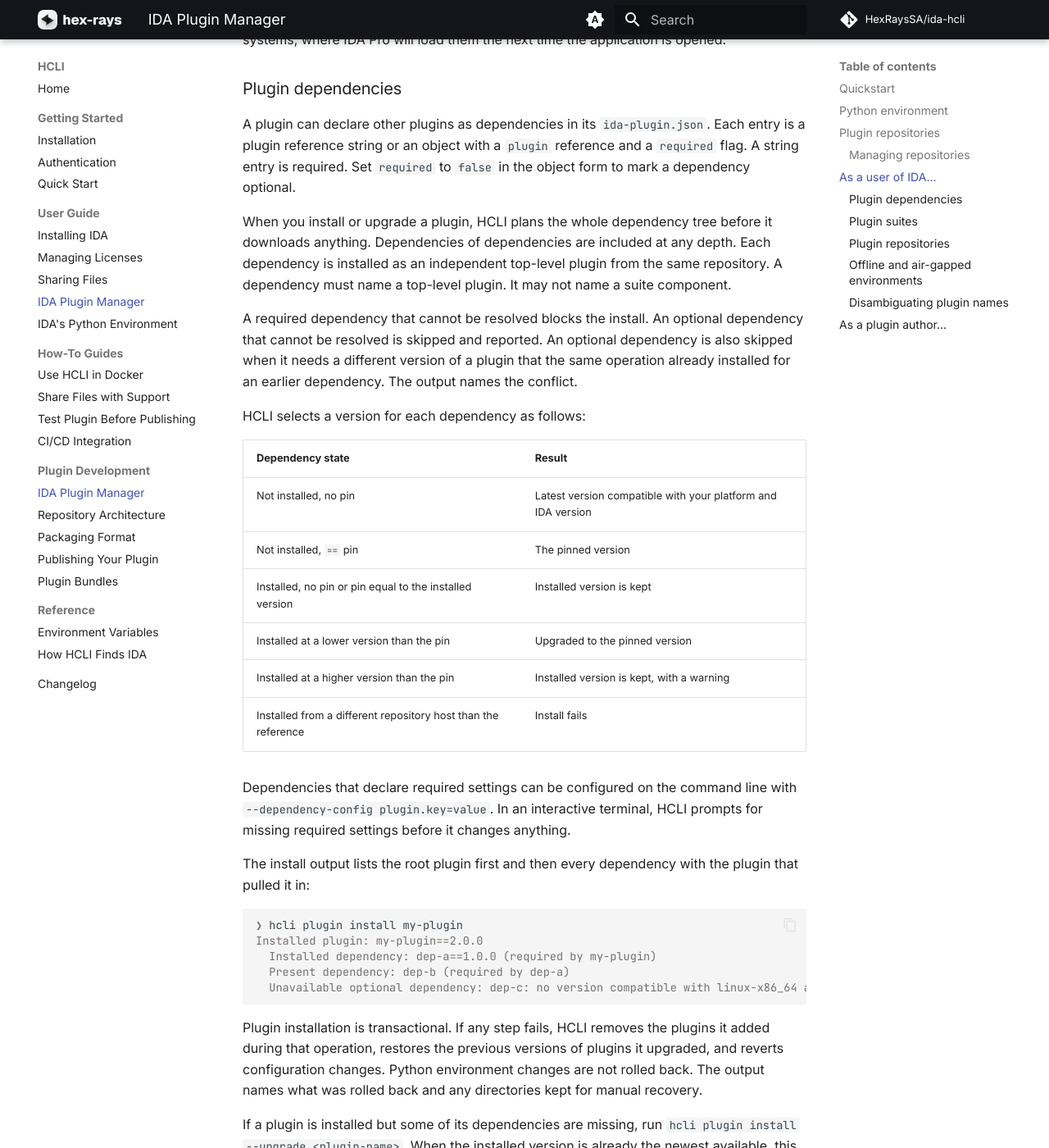
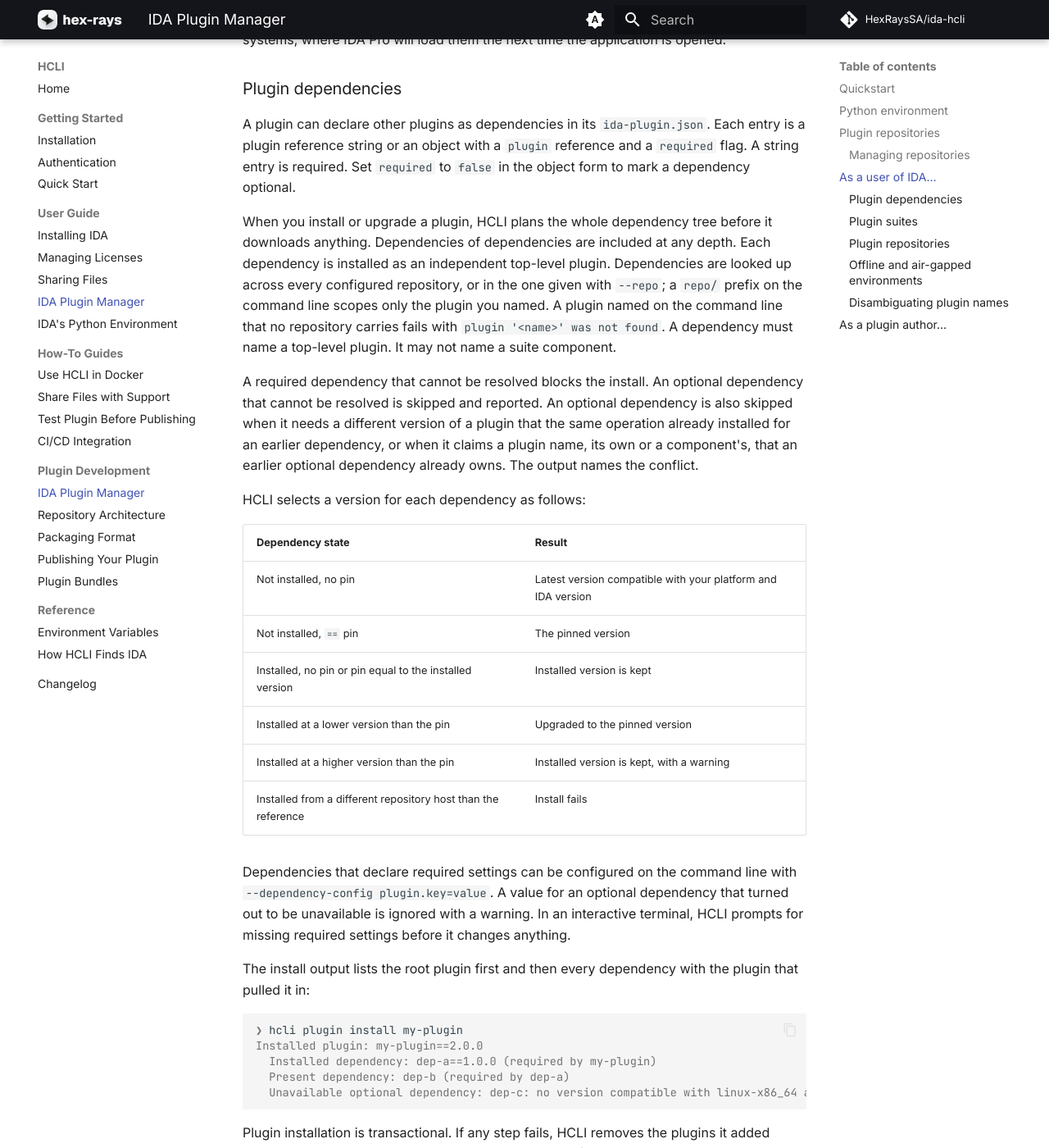
Before and after one commit to HexRaysSA/ida-hcli, an MkDocs documentation site: the page built from docs/user-guide/plugin-manager.md, in a window 1280 px wide and 1400 px high, scrolled down 2966 px. Shown: the whole window at 82% size. Built offline with MkDocs 1.6.1 and Material for MkDocs 9.7.7, drawn with Linux system fonts in a browser that asks for light colours; comment, search, counter and statistics services are not loaded; some of the changed text lies outside the part shown.

Commit message:
describe cross-repository dependency lookup, branch name conflicts, and kept companions
Co-Authored-By: Claude Fable 5.1 <noreply@anthropic.com>

````diff
--- a/docs/user-guide/plugin-manager.md
+++ b/docs/user-guide/plugin-manager.md
@@ -123,9 +123,9 @@ Plugins are written to `$IDAUSR/plugins`, which is typically `~/.idapro/plugins`
 
 A plugin can declare other plugins as dependencies in its `ida-plugin.json`. Each entry is a plugin reference string or an object with a `plugin` reference and a `required` flag. A string entry is required. Set `required` to `false` in the object form to mark a dependency optional.
 
-When you install or upgrade a plugin, HCLI plans the whole dependency tree before it downloads anything. Dependencies of dependencies are included at any depth. Each dependency is installed as an independent top-level plugin from the same repository. A dependency must name a top-level plugin. It may not name a suite component.
+When you install or upgrade a plugin, HCLI plans the whole dependency tree before it downloads anything. Dependencies of dependencies are included at any depth. Each dependency is installed as an independent top-level plugin. Dependencies are looked up across every configured repository, or in the one given with `--repo`; a `repo/` prefix on the command line scopes only the plugin you named. A plugin named on the command line that no repository carries fails with `plugin '<name>' was not found`. A dependency must name a top-level plugin. It may not name a suite component.
 
-A required dependency that cannot be resolved blocks the install. An optional dependency that cannot be resolved is skipped and reported. An optional dependency is also skipped when it needs a different version of a plugin that the same operation already installed for an earlier dependency. The output names the conflict.
+A required dependency that cannot be resolved blocks the install. An optional dependency that cannot be resolved is skipped and reported. An optional dependency is also skipped when it needs a different version of a plugin that the same operation already installed for an earlier dependency, or when it claims a plugin name, its own or a component's, that an earlier optional dependency already owns. The output names the conflict.
 
 HCLI selects a version for each dependency as follows:
 
@@ -138,7 +138,7 @@ HCLI selects a version for each dependency as follows:
 | Installed at a higher version than the pin | Installed version is kept, with a warning |
 | Installed from a different repository host than the reference | Install fails |
 
-Dependencies that declare required settings can be configured on the command line with `--dependency-config plugin.key=value`. In an interactive terminal, HCLI prompts for missing required settings before it changes anything.
+Dependencies that declare required settings can be configured on the command line with `--dependency-config plugin.key=value`. A value for an optional dependency that turned out to be unavailable is ignored with a warning. In an interactive terminal, HCLI prompts for missing required settings before it changes anything.
 
 The install output lists the root plugin first and then every dependency with the plugin that pulled it in:
 
@@ -152,7 +152,7 @@ Installed plugin: my-plugin==2.0.0
 
 Plugin installation is transactional. If any step fails, HCLI removes the plugins it added during that operation, restores the previous versions of plugins it upgraded, and reverts configuration changes. Python environment changes are not rolled back. The output names what was rolled back and any directories kept for manual recovery.
 
-If a plugin is installed but some of its dependencies are missing, run `hcli plugin install --upgrade <plugin-name>`. When the installed version is already the newest available, this installs the missing dependencies and leaves the plugin as it is.
+If a plugin is installed but some of its dependencies are missing, run `hcli plugin install --upgrade <plugin-name>`. When the installed version is already the newest available, or when you pass a local archive older than the installed version, this installs the missing dependencies and leaves the plugin as it is.
 
 On upgrade, HCLI installs newly declared dependencies and tells you about dependencies removed from the manifest or declared with a different version or host. Removed dependencies stay installed so you can remove them yourself if no longer needed.
 
@@ -177,7 +177,7 @@ These plugins were listed as dependencies:
 Remove them too? [y/N]
 ```
 
-Removal is not recursive: dependencies of a removed companion stay installed. Pass `--yes` (`-y`) to confirm automatically in scripts. In non-interactive mode without `--yes`, companions are listed but not removed.
+A companion is also kept when HCLI cannot read the component tree of another installed plugin, because that tree may still declare it. Removal is not recursive: dependencies of a removed companion stay installed. Pass `--yes` (`-y`) to confirm automatically in scripts. In non-interactive mode without `--yes`, companions are listed but not removed.
 
 ### Plugin suites
 
````
